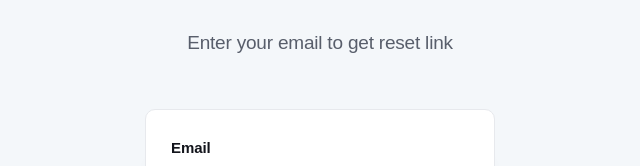
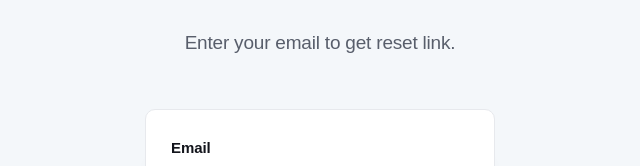
Before and after one commit to thisisfocus/careleaversapp.co.uk, a plain HTML site: page forget-pass.html in a window 1280 px wide. Shown: the part 272-438 px from the top of the page, 320-960 px from the left. Drawn offline with Linux system fonts and the light colour scheme; a web font is replaced by a local one.

Commit message:
Test addition of full stop.

```diff
--- a/forget-pass.html
+++ b/forget-pass.html
@@ -48,7 +48,7 @@
             <div class="main-block pt-25">
               <div class="form-title text-center">
                 <h2 class="title gr-text-2 mb-9">Reset Password</h2>
-                <p class="gr-text-8 mb-13">Enter your email to get reset link</p>
+                <p class="gr-text-8 mb-13">Enter your email to get reset link.</p>
               </div>
             </div>
           </div>
```
